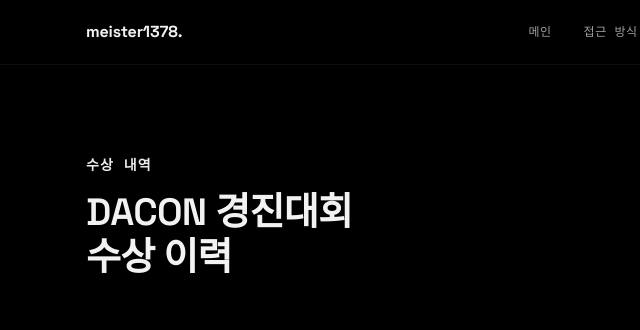
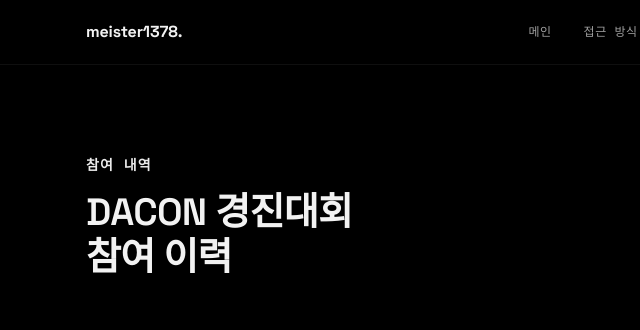
Before and after one commit to meister1378/meister1378.github.io, a plain HTML site: page meister1378-ai-portfolio.html in a window 1280 px wide. Shown: the top 330 px of the page, 22-662 px from the left. Drawn offline with nearby package versions, Linux system fonts and the light colour scheme.

Commit message:
Rename awards heading to participation history

```diff
--- a/meister1378-ai-portfolio.html
+++ b/meister1378-ai-portfolio.html
@@ -335,8 +335,8 @@
     <section class="section" id="awards" data-od-id="awards">
       <div class="container stack reveal" style="gap: 28px;">
         <div style="max-width: 44ch;">
-          <p class="kicker">수상 내역</p>
-          <h2>DACON 경진대회 수상 이력</h2>
+          <p class="kicker">참여 내역</p>
+          <h2>DACON 경진대회 참여 이력</h2>
         </div>
         <div class="award-list">
           <div class="award-row">
```
